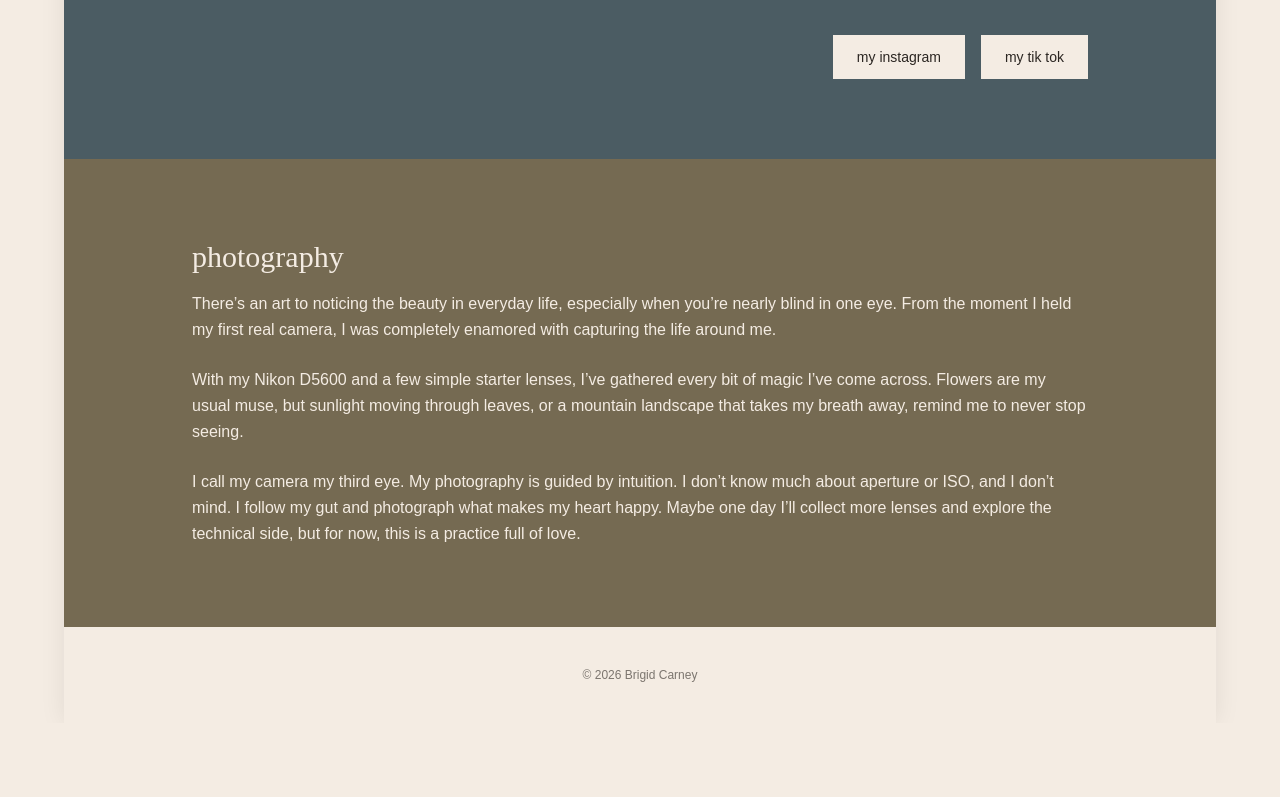
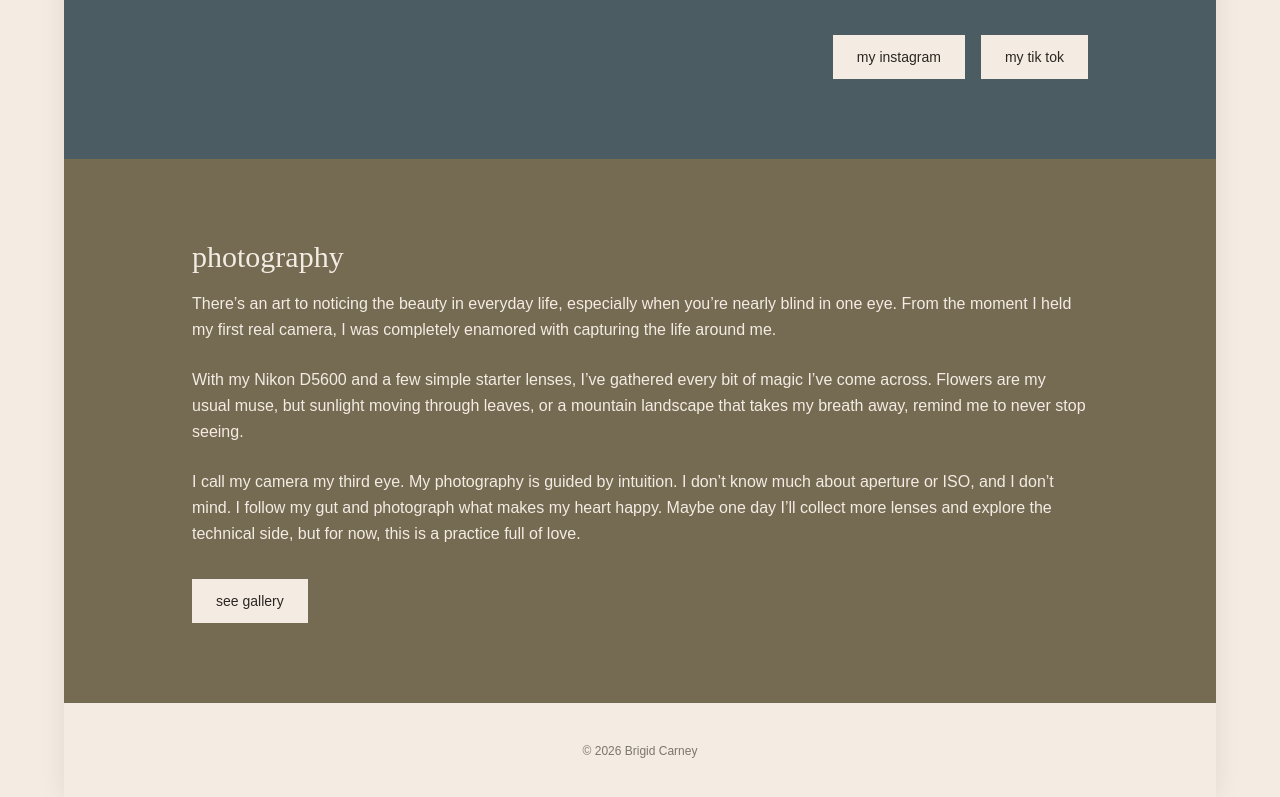
Before and after one commit to brigidcarney/brigid-portfolio, a React (Vite) app: page /experience in a window 1280 px wide. Shown: the part 1679-2476 px from the top of the page. Before the commit the page ends 2402 px from the top, so only its background shows below. Built offline with nearby package versions, Linux system fonts and the light colour scheme.

Commit message:
add see gallery cta to photography section

```diff
--- a/src/data/site.ts
+++ b/src/data/site.ts
@@ -61,6 +61,7 @@ export const experience: ExperienceSection[] = [
       'With my Nikon D5600 and a few simple starter lenses, I’ve gathered every bit of magic I’ve come across. Flowers are my usual muse, but sunlight moving through leaves, or a mountain landscape that takes my breath away, remind me to never stop seeing.',
       'I call my camera my third eye. My photography is guided by intuition. I don’t know much about aperture or ISO, and I don’t mind. I follow my gut and photograph what makes my heart happy. Maybe one day I’ll collect more lenses and explore the technical side, but for now, this is a practice full of love.',
     ],
+    cta: { label: 'see gallery', href: '' },
   },
 ]
 
```
